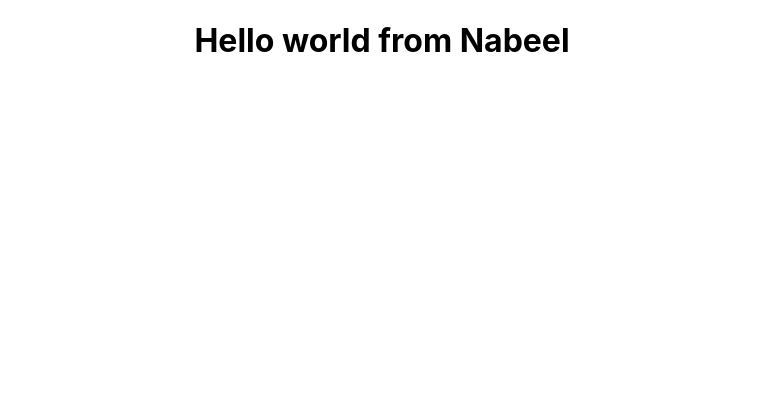
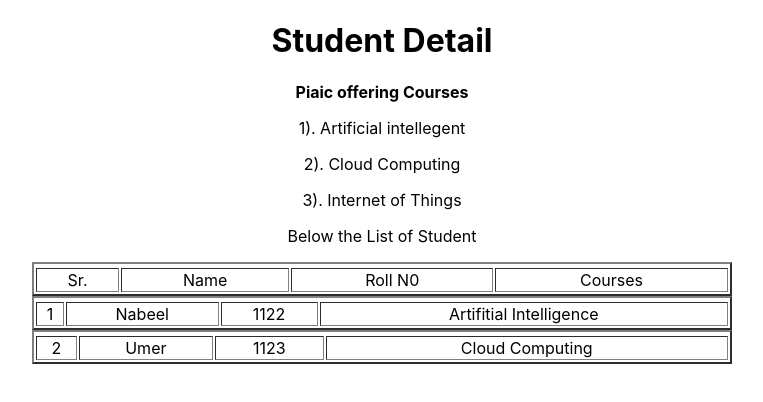
Before and after one commit to NabeelAkhtarHarl/bootcamp-react-app-class2, a React (Create React App) app: page / in a window 1280 px wide. Shown: the top 402 px of the page, without its empty margins (258-1021 px from the left). Built offline with nearby package versions, Linux system fonts and the light colour scheme.

Commit message:
update student and course detail

```diff
--- a/src/App.js
+++ b/src/App.js
@@ -1,10 +1,15 @@
 import React from 'react';
  import './App.css';
+ import Student from './student.js';
+ import Course from './course_detail.js';
 
 function App() {
   return (
     <div className="App">
-      <h1>Hello world from Nabeel</h1>
+      <Student />
+      <Course sr="Sr." name="Name" roll_no="Roll N0" course="Courses"/>
+      <Course sr="1" name="Nabeel" roll_no="1122" course="Artifitial Intelligence"/>
+      <Course sr="2" name="Umer" roll_no="1123" course="Cloud Computing"/>
     </div>
   );
 }
--- /dev/null
+++ b/src/course_detail.js
@@ -0,0 +1,21 @@
+import React from 'react';
+
+function Course(props){
+    return(
+        <div>
+            <table border="2" width="700" align="center">
+            <tr>
+
+            </tr>
+            <tr>
+                <td>{props.sr}</td>
+                <td>{props.name}</td>
+                <td>{props.roll_no}</td>
+                <td>{props.course}</td>
+            </tr>
+            </table>
+        </div>
+    );
+}
+
+export default Course;
--- /dev/null
+++ b/src/student.js
@@ -0,0 +1,23 @@
+import React from 'react'
+
+function Student () {
+
+    return(
+        <div>
+                 <h1>Student Detail</h1>
+                <p><b>Piaic offering Courses</b></p>
+                <div>
+                <p> 1). Artificial intellegent</p>
+                </div>
+                <div>
+                    <p>2). Cloud Computing</p>
+                </div>
+                <div>
+                    <p>3). Internet of Things</p>
+                </div>
+                <p> Below the List of Student</p>
+        </div>
+
+    );
+}
+export default Student;
```
